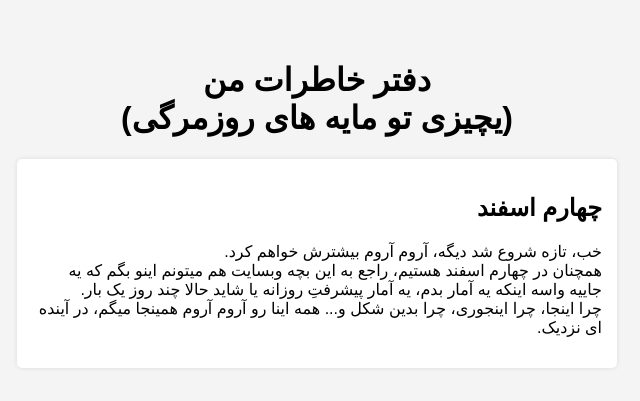
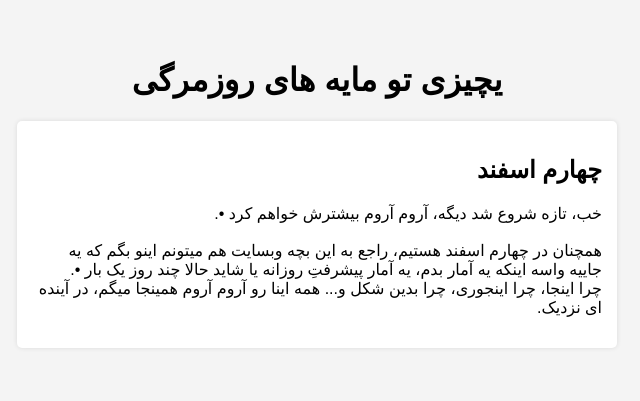
Before and after one commit to MahyarFreeMahdavi/MyDiary, a plain HTML site: page index.html in a window 1280 px wide. Shown: the whole page, without its empty margins (323-963 px from the left). Drawn offline with Linux system fonts and the light colour scheme.

Commit message:
index.html

```diff
--- a/index.html
+++ b/index.html
@@ -28,17 +28,16 @@
 </head>
 <body>
     <h1>
-	دفتر خاطرات من
-	</br>
-    	(یچیزی تو مایه های روزمرگی)
+    	یچیزی تو مایه های روزمرگی
     </h1>
 
     <div class="entry">
         <h2>چهارم اسفند</h2>
         <p>
-		خب، تازه شروع شد دیگه، آروم آروم بیشترش خواهم کرد.
+		خب، تازه شروع شد دیگه، آروم آروم بیشترش خواهم کرد •.
     		<br>
-		همچنان در چهارم اسفند هستیم، راجع به این بچه وبسایت هم میتونم اینو بگم که یه جاییه واسه اینکه یه آمار بدم، یه آمار پیشرفتِ روزانه یا شاید حالا چند روز یک بار.
+		<br>
+		همچنان در چهارم اسفند هستیم، راجع به این بچه وبسایت هم میتونم اینو بگم که یه جاییه واسه اینکه یه آمار بدم، یه آمار پیشرفتِ روزانه یا شاید حالا چند روز یک بار •.
 		<br>
 		چرا اینجا، چرا اینجوری، چرا بدین شکل و... همه اینا رو آروم آروم همینجا میگم، در آینده ای نزدیک.
 	</p>
```
